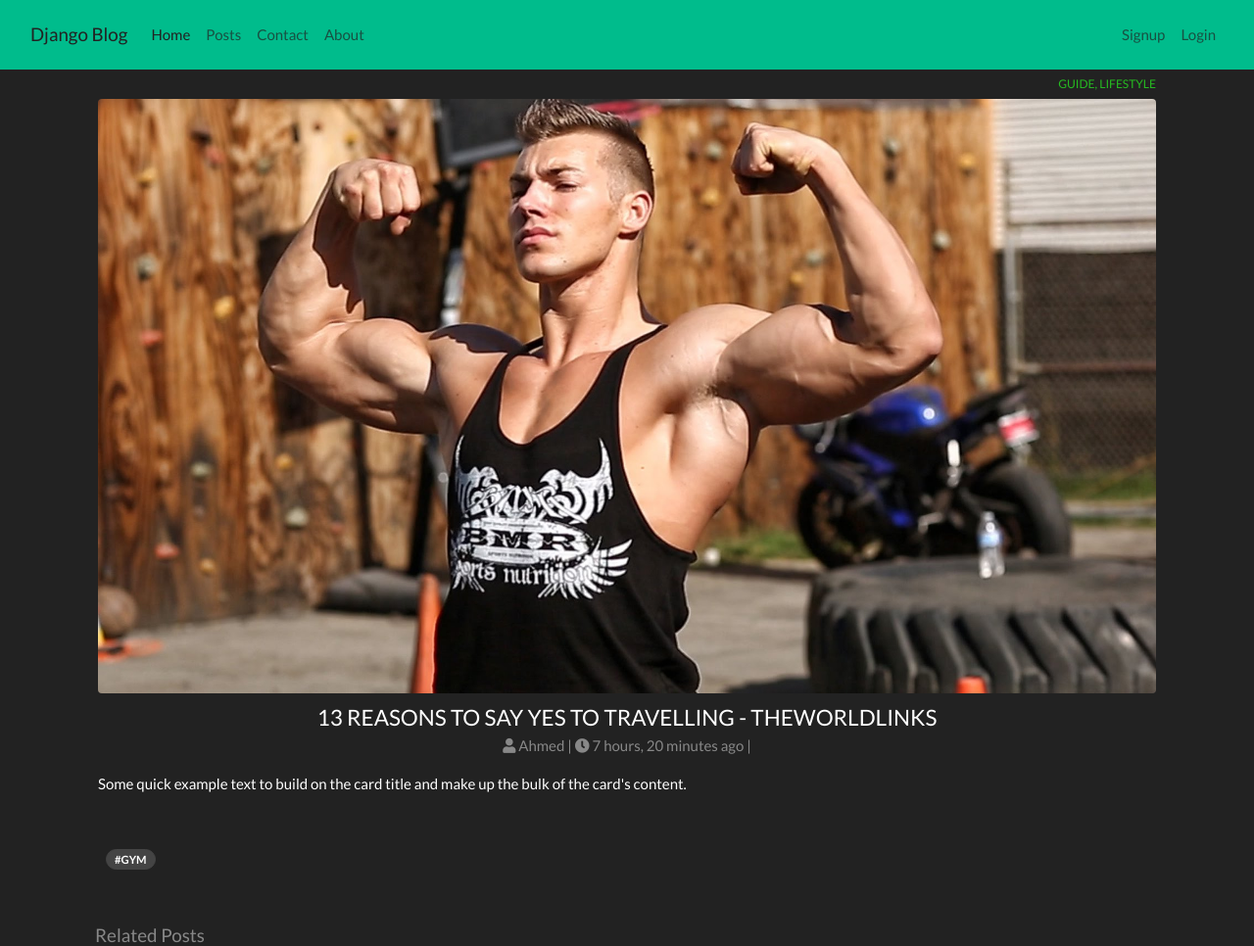
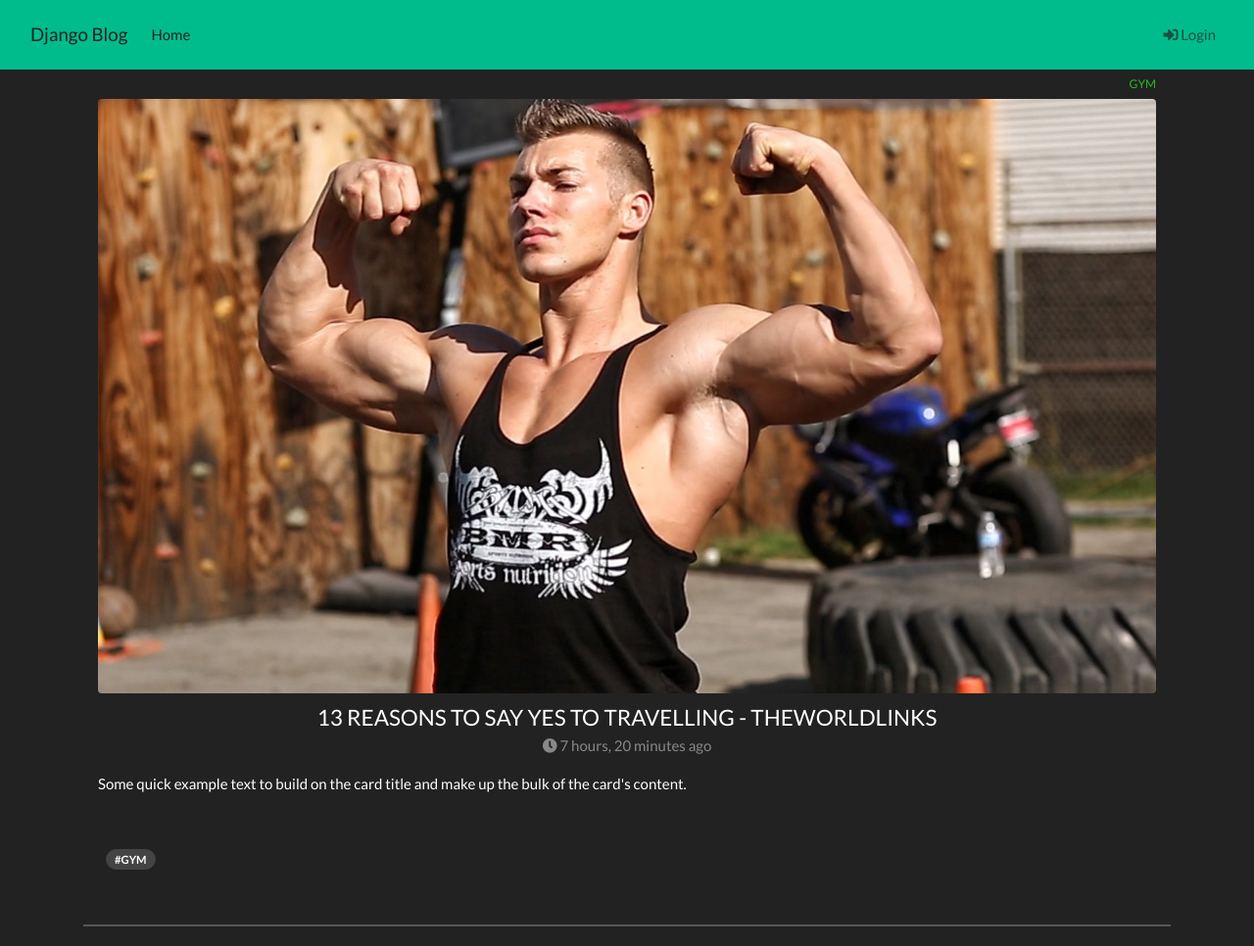
Before and after one commit to ahmaat19/django-blog, a Django app: a page that uses templates/footer.html in a window 1280 px wide. Shown: the top 966 px of the page at 98% size. Run offline with Django 3.2, Linux system fonts and the light colour scheme; data comes from the database, SQL or seed files in the repository; both versions use the stored data as it was after the commit; some libraries are stand-ins or nearby versions.

Commit message:
Added accounts

```diff
--- a/accounts/templates/accounts/login.html
+++ /dev/null
@@ -1,4 +0,0 @@
-{% extends 'base.html' %} {% load static %} {% block content %}
-<h1 class="text-center">Login</h1>
-<input type="text" class="form-control" name="" id="" />
-{% endblock content %}
--- a/accounts/templates/accounts/logout.html
+++ /dev/null
@@ -1,3 +0,0 @@
-{% extends 'base.html' %} {{% load static %} {% block content %}
-<h1 class="text-center">Logout</h1>
-{% endblock content %}
--- a/accounts/templates/accounts/signup.html
+++ /dev/null
@@ -1,3 +0,0 @@
-{% extends 'base.html' %} {{% load static %} {% block content %}
-<h1 class="text-center">Signup</h1>
-{% endblock content %}
--- a/accounts/urls.py
+++ b/accounts/urls.py
@@ -1,11 +1,18 @@
-from django.urls import path
-
+from django.urls import path, reverse_lazy, include
 from . import views
 
-app_name = 'accounts'
+from django.contrib.auth import views as auth_views
+
+
+# app_name = 'accounts'
 
 urlpatterns = [
-    path('login', views.login, name='login'),
-    path('signup', views.signup, name='signup'),
-    path('logout', views.logout, name='logout'),
+
+
+
+
+    path('password_change/', auth_views.PasswordChangeView.as_view(template_name="registration/password_change.html"), name='password_change'),
+    path('password_change/done/', auth_views.PasswordChangeDoneView.as_view(template_name="registration/password_change_done.html"), name='password_change_done'),
+
+
 ]
--- a/blog/settings.py
+++ b/blog/settings.py
@@ -73,6 +73,10 @@ TEMPLATES = [
     },
 ]
 
+LOGIN_REDIRECT_URL = '/'
+LOGOUT_REDIRECT_URL = '/'
+
+
 WSGI_APPLICATION = 'blog.wsgi.application'
 
 
--- a/blog/urls.py
+++ b/blog/urls.py
@@ -21,7 +21,7 @@ from django.conf.urls.static import static
 urlpatterns = [
     path('admin/', admin.site.urls),
     path('', include('posts.urls')),
-    path('accounts/', include('accounts.urls')),
+    path('accounts/', include('django.contrib.auth.urls')),
 ]
 
 
--- a/posts/templates/posts/featuredPosts.html
+++ b/posts/templates/posts/featuredPosts.html
@@ -17,7 +17,7 @@
           </h5>
           <p class="card-text">{{post.content|truncatewords:10}}</p>
           <p class="card-text text-muted">
-            <i class="fa fa-user"></i> Ahmed | <i class="fa fa-clock"></i>
+            <i class="fa fa-clock"></i>
             {{ post.created|timesince }} ago
           </p>
 
--- a/posts/templates/posts/home.html
+++ b/posts/templates/posts/home.html
@@ -10,7 +10,9 @@
     <div class="col-lg-9 col-12 mt-5">
       {% include './latestPosts.html' with posts=posts %}
     </div>
-    <div class="col-lg-3 col-12 mt-5">{% include './sideBar.html' %}</div>
+    <div class="col-lg-3 col-12 mt-5">
+      {% include './sideBar.html' with categories=categories %}
+    </div>
   </div>
 </div>
 {% endblock content %}
--- a/posts/templates/posts/latestPosts.html
+++ b/posts/templates/posts/latestPosts.html
@@ -30,7 +30,7 @@
                 </p>
                 <p class='card-text text-muted'>
 
-                    <i class='fa fa-user'></i> Ahmed |
+
                     <i class='fa fa-clock'></i>
                     {{ post.created|timesince }} ago
 
--- a/posts/templates/posts/postDetails.html
+++ b/posts/templates/posts/postDetails.html
@@ -1,131 +1,21 @@
 {% extends 'base.html' %} {{% load static %} {% block content %}
 
+<div class="container">
+  <h3 class="tag my-2 text-right">{{post.category|upper}}</h3>
+  <img src="{{post.image.url}}" class="card-img rounded" />
+  <h4 class="modal-title text-center pt-2 text-uppercase">{{post.title}}</h4>
 
+  <p class="card-text text-center text-muted">
+    <i class="fa fa-clock"></i>
+    {{ post.created|timesince }} ago
+  </p>
+  <p>{{post.content}}</p>
 
-    <div class="container">
-      <h3 class='tag my-2 text-right'>GUIDE, LIFESTYLE</h3>
-      <img
-        src="{{post.image.url}}"
-        class='card-img rounded'
-      />
-      <h4 class='modal-title text-center pt-2 text-uppercase'>
-        {{post.title}}
-      </h4>
-
-      <p class='card-text text-center text-muted'>
-
-          <i class='fa fa-user'></i> Ahmed | <i class='fa fa-clock'></i>
-          {{ post.created|timesince }} ago |
-
-      </p>
-      <p>
-       {{post.content}}
-      </p>
-
-
-      <div class='g-5 my-5'>
-        <span class='badge btn btn-secondary rounded-pill m-2 py-1 px-2'>
-          #{{post.category}}
-        </span>
-
-      </div>
-
-      <div class='row mb-5'>
-        <h5 class='text-muted mb-3'>Related Posts</h5> <hr />
-        <div class='col-lg-4 col-md-6 col-sm-6 col-12'>
-          <div class='card my-3'>
-            <img
-              src='https://darbi.org/wp-content/uploads/2018/09/maxresdefault-49.jpg'
-              alt='...'
-              class='card-img'
-            />
-            <div class='card-body'>
-              <span class='tag'>GUIDE, LIFESTYLE</span>
-              <Link to='/post-detail' class='card-link-title'>
-                <h5 class='card-title'>
-
-                  Theworldlinks 12 reasons to Say Yes to Travelling -
-                  Theworldlinks
-                </h5>
-              </Link>
-              <p class='card-text'>
-                Some quick example text to build on the card title and make up
-                the bulk of the card's content.
-              </p>
-              <p class='card-text text-muted'>
-
-                  <i class='fa fa-user'></i> Ahmed |
-                  <i class='fa fa-clock'></i> 3 mins ago |
-                  <i class='fa fa-comments'></i> 23
-
-              </p>
-            </div>
-          </div>
-        </div>
-        <div class='col-lg-4 col-md-6 col-sm-6 col-12'>
-          <div class='card my-3'>
-            <img
-              src='https://images.jdmagicbox.com/comp/def_content/treadmill-dealers/6-treadmill-dealers-5-9fob0.jpg?clr=#3d3d29'
-              alt='...'
-              class='card-img'
-            />
-            <div class='card-body'>
-              <span class='tag'>GUIDE, LIFESTYLE</span>
-              <Link to='/post-detail' class='card-link-title'>
-                <h5 class='card-title'>
-
-                  Theworldlinks 12 reasons to Say Yes to Travelling -
-                  Theworldlinks
-                </h5>
-              </Link>
-              <p class='card-text'>
-                Some quick example text to build on the card title and make up
-                the bulk of the card's content.
-              </p>
-              <p class='card-text text-muted'>
-
-                  <i class='fa fa-user'></i> Ahmed |
-                  <i class='fa fa-clock'></i> 3 mins ago |
-                  <i class='fa fa-comments'></i> 23
-
-              </p>
-            </div>
-          </div>
-        </div>
-        <div class='col-lg-4 col-md-6 col-sm-6 col-12'>
-          <div class='card my-3'>
-            <img
-              src='https://www.irishtimes.com/polopoly_fs/1.3144326.1499266095!/image/image.jpg_gen/derivatives/box_620_330/image.jpg'
-              alt='...'
-              class='card-img'
-            />
-            <div class='card-body'>
-              <span class='tag'>GUIDE, LIFESTYLE</span>
-              <Link to='/post-detail' class='card-link-title'>
-                <h5 class='card-title'>
-
-                  Theworldlinks 12 reasons to Say Yes to Travelling -
-                  Theworldlinks
-                </h5>
-              </Link>
-              <p class='card-text'>
-                Some quick example text to build on the card title and make up
-                the bulk of the card's content.
-              </p>
-              <p class='card-text text-muted'>
-
-                  <i class='fa fa-user'></i> Ahmed |
-                  <i class='fa fa-clock'></i> 3 mins ago |
-                  <i class='fa fa-comments'></i> 23
-
-              </p>
-            </div>
-          </div>
-        </div>
-      </div>
-
-    </div>
-
-
+  <div class="g-5 my-5">
+    <span class="badge btn btn-secondary rounded-pill m-2 py-1 px-2">
+      #{{post.category}}
+    </span>
+  </div>
+</div>
 
 {% endblock content %}
--- a/posts/views.py
+++ b/posts/views.py
@@ -7,6 +7,8 @@ from django.contrib import messages
 def index(request):
 
     post_lists = Post.objects.order_by('-id')
+    categories = Category.objects.order_by('-id')
+
     featured_posts = Post.objects.order_by('-id')[:3]
 
     paginator = Paginator(post_lists, 4)  # Show 10 contacts per page
@@ -15,7 +17,8 @@ def index(request):
 
     context = {
         'posts': posts,
-        'featured_posts': featured_posts
+        'featured_posts': featured_posts,
+        'categories':categories
     }
     return render(request, 'posts/home.html', context)
 
--- a/templates/footer.html
+++ b/templates/footer.html
@@ -1,6 +1,6 @@
 <div class="container">
   <div class="row my-5 gy-4">
-    <div class="col-lg-4 col-md-6 col-sm-6 col-12">
+    <div class="col-lg-6 col-md-6 col-sm-6 col-12">
       <h5 class="text-muted mb-3 font-weight-bold">About Us</h5>
       <hr />
       <h5 class="text-muted">
@@ -13,7 +13,7 @@
         iaculis feugiat tortor ac ornare.
       </p>
     </div>
-    <div class="col-lg-4 col-md-6 col-sm-6 col-12">
+    <div class="col-lg-6 col-md-6 col-sm-6 col-12">
       <h5 class="text-muted mb-3 font-weight-bold">Trending Slider</h5>
 
       <hr />
@@ -84,38 +84,7 @@
         </a>
       </div>
     </div>
-    <div class="col-lg-4 col-md-6 col-sm-6 col-12">
-      <h5 class="text-muted mb-3 font-weight-bold">Hash Tags</h5>
-      <hr />
-      <div class="g-5">
-        <span class="badge btn btn-secondary rounded-pill m-2 py-1 px-2">
-          #DESIGN
-        </span>
-        <span class="badge btn btn-secondary rounded-pill m-2 py-1 px-2">
-          #TECHNOLOGY
-        </span>
-        <span class="badge btn btn-secondary rounded-pill m-2 py-1 px-2">
-          #ACCOUNTING
-        </span>
-        <span class="badge btn btn-secondary rounded-pill m-2 py-1 px-2">
-          #FINANCE
-        </span>
-        <span class="badge btn btn-secondary rounded-pill m-2 py-1 px-2">
-          #LIFESTYLE
-        </span>
-        <span class="badge btn btn-secondary rounded-pill m-2 py-1 px-2">
-          #COPUTER
-        </span>
-        <span class="badge btn btn-secondary rounded-pill m-2 py-1 px-2">
-          #BUSINESS
-        </span>
-        <span class="badge btn btn-secondary rounded-pill m-2 py-1 px-2">
-          #ECONOMICS
-        </span>
-        <span class="badge btn btn-secondary rounded-pill m-2 py-1 px-2">
-          #NEWS
-        </span>
-      </div>
+
     </div>
 
     <div class="modal-footer float-right mt-5 text-center">
--- a/templates/navbar.html
+++ b/templates/navbar.html
@@ -23,24 +23,34 @@
             >Home</a
           >
         </li>
+        {% if user.is_authenticated %}
         <li class="nav-item">
-          <a class="nav-link" href="#">Posts</a>
+          <a class="nav-link" href="#">Add Category</a>
         </li>
         <li class="nav-item">
-          <a class="nav-link" href="#">Contact</a>
+          <a class="nav-link" href="#">Add New Post</a>
         </li>
-        <li class="nav-item">
-          <a class="nav-link" href="#">About</a>
-        </li>
+        {%endif%}
       </ul>
 
       <ul class="navbar-nav mx-right mb-2 mb-lg-0">
+        {% if user.is_authenticated %}
+
         <li class="nav-item">
-          <a class="nav-link" href="{% url 'accounts:signup' %}">Signup</a>
+          <a class="nav-link" href="">Welcome: {{user.username}}</a>
         </li>
         <li class="nav-item">
-          <a class="nav-link" href="{% url 'accounts:login' %}">Login</a>
+          <a class="nav-link" href="{% url 'logout' %}">
+            <span class="fa fa-sign-out-alt" aria-hidden="true"></span> Logout
+          </a>
         </li>
+        {% else %}
+        <li class="nav-item">
+          <a class="nav-link" href="{% url 'login' %}">
+            <span class="fa fa-sign-in-alt" aria-hidden="true"></span> Login
+          </a>
+        </li>
+        {% endif %}
       </ul>
     </div>
   </div>
```
Also changed, not shown: accounts/forms.py (added, +15 -0 lines), accounts/templates/registration/login.html (added, +37 -0 lines), accounts/views.py (+6 -11 lines), posts/templates/posts/sideBar.html (+14 -19 lines), db.sqlite3.
